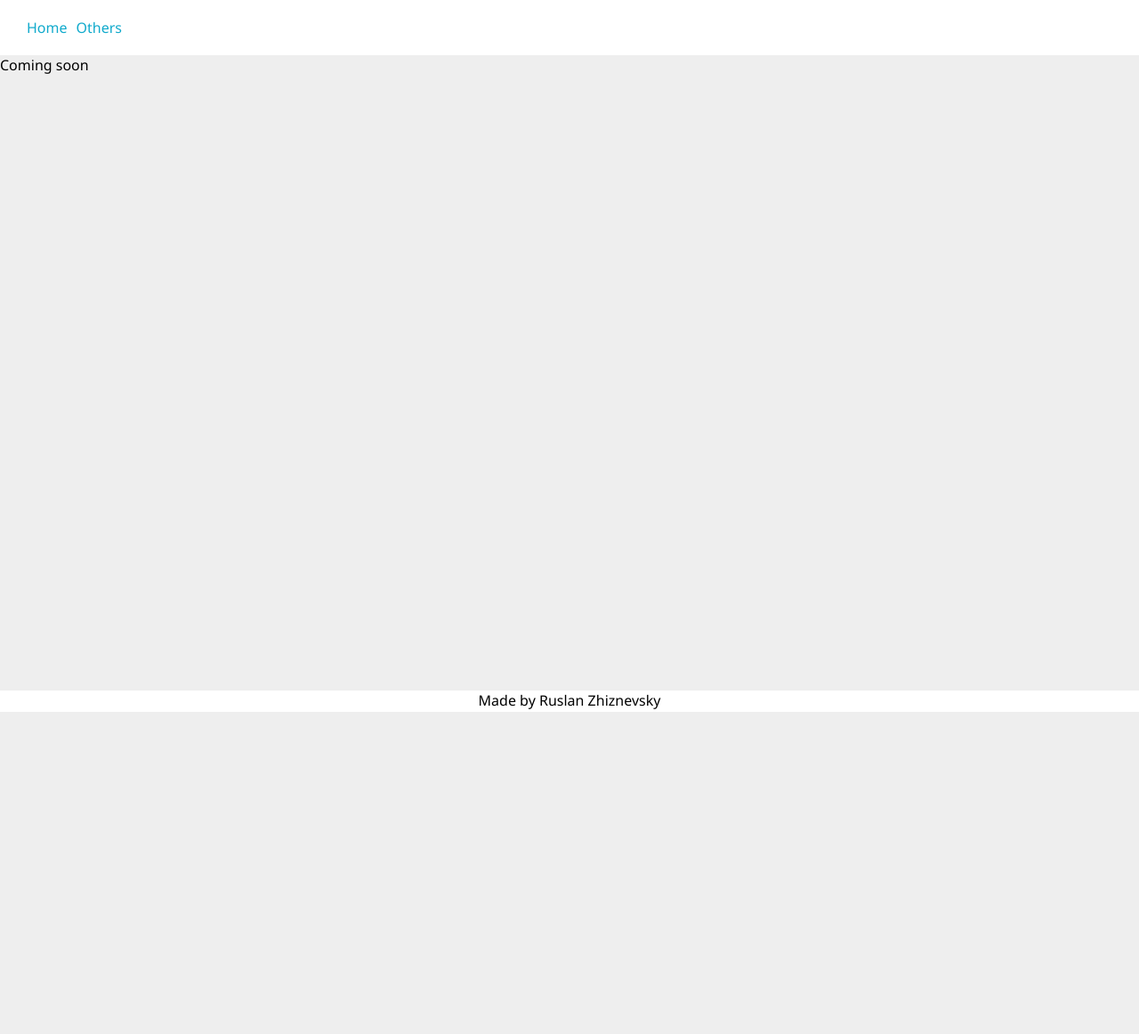
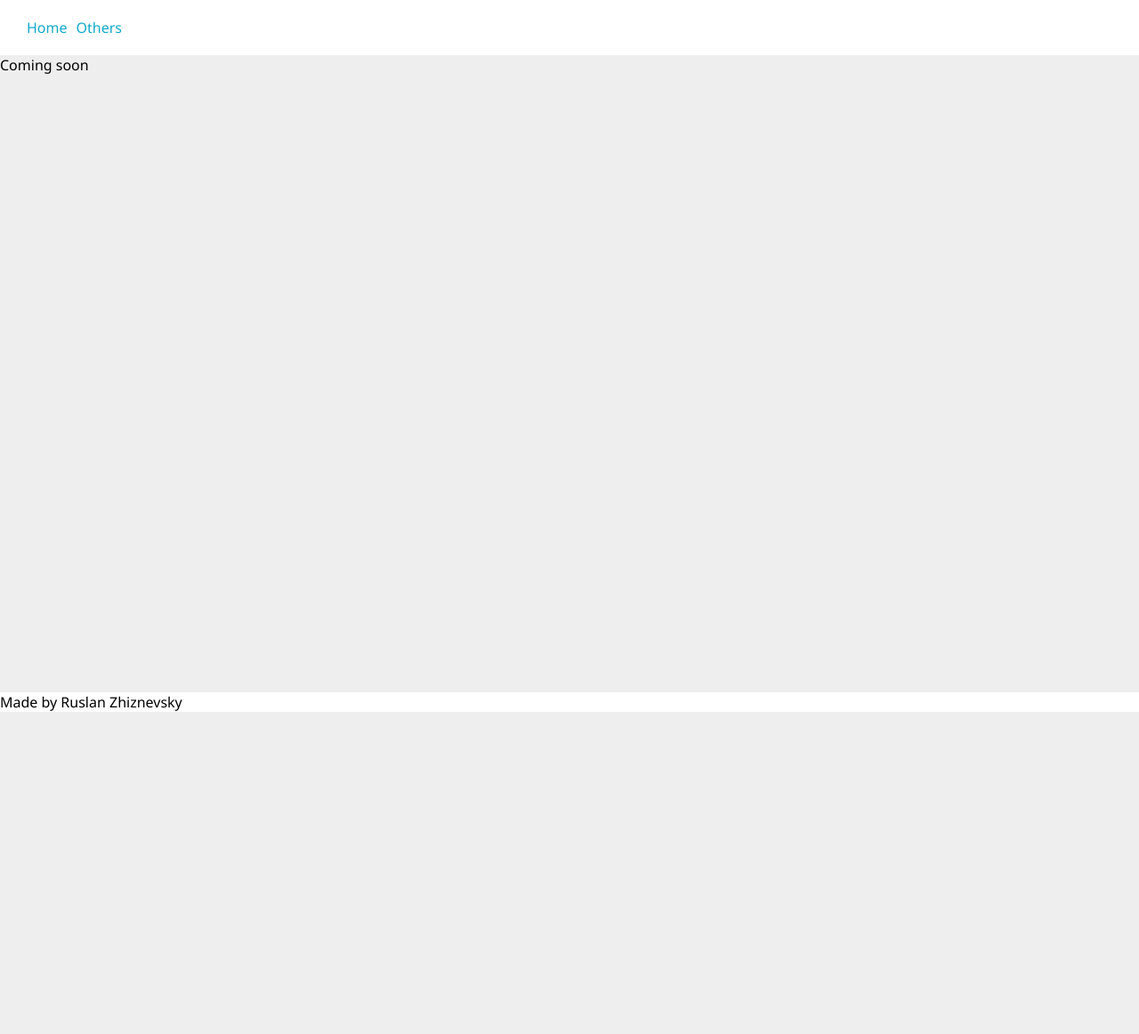
Before and after one commit to RuslanZhiznevsky/my_lib, a Django app: page /users/ in a window 1280 px wide. Shown: the top 1162 px of the page at 89% size. Before the commit the page ends 800 px from the top, so only its background shows below. Run offline with Django 4.2, Linux system fonts and the light colour scheme.

Commit message:
add base.html with basic styles + gitignore

```diff
--- a/library/static/library/style.css
+++ b/library/static/library/style.css
@@ -10,27 +10,32 @@ body {
     padding: 0;
     box-sizing: border-box;
 }
-#page-container {
-    background: #eee;
-    position: relative;
-    min-height: 100vh;
+
+header{
+    position: sticky;
+    top: 0;
+    width: 100vw;
 }
 
 #nav_top {
     background-color: #fff;
-    top: 0;
 }
 
 #nav_top ul{
     display: flex;
     justify-content: flex-start;
     padding: 20px;
-    margin: 0;
+    margin: auto;
 }
 
 li{
     list-style: none;
     padding-left: 10px;
+}
+
+main{
+    min-height: 200vh;
+    background: #eee;
 }
 
 a {
@@ -39,9 +44,8 @@ a {
 }
 
 footer{
+    position: sticky;
     background: #fff;
-    position: absolute;
     bottom: 0;
-    width: 100%;
-    height: 1.5rem;
+    width: 100vw;
 }
--- a/library/templates/base.html
+++ b/library/templates/base.html
@@ -9,36 +9,36 @@
         <link rel="stylesheet" href="{% static 'library/style.css' %}">
     </head>
     <body>
-        <div id="page-container">
         <header>
             {% block header %}
             <nav id="nav_top">
-                <ul id="nav_list">
+                <ul>
                     <li><a href="{% url 'editable_all_books' %}">Home</a></li>
                     <li><a href="{% url 'users_list' %}">Others</a></li>
                 </ul>
             </nav>
             {% endblock header %}
         </header>
+        <div class="nav-dont-block-content">
 
+        </div>
+
+
+        <main>
             {% if viewed_user is not None %}
             <div class="viewed_user">
                 That library belongs to <b>{{ viewed_user }}</b>
             </div>
             {% endif %}
 
-        <main>
             {% block content %}
             {% endblock content %}
         </main>
 
         {% block footer %}
         <footer>
-            <div align="center">
             Made by Ruslan Zhiznevsky
-            </div>
         </footer>
         {% endblock footer %}
-        </div>
     </body>
 </html>
--- a/library/views.py
+++ b/library/views.py
@@ -44,10 +44,11 @@ def all_books(request, username=None):
     return render(request, "all_books.html", context=context)
 
 
+# TODO: KeyError with category key
 @login_required
 def category(request, category, username=None):
     if username is None:
-        books = _sort_user_books_by_categories(request.user)
+        books = _sort_user_books_by_categories(request.user)[category]
         viewed_user = None
     else:
         viewed_user = User.objects.get(username=username)
```
Also changed, not shown: 1 other file. Lines whose indentation alone changed are shown as unchanged.
